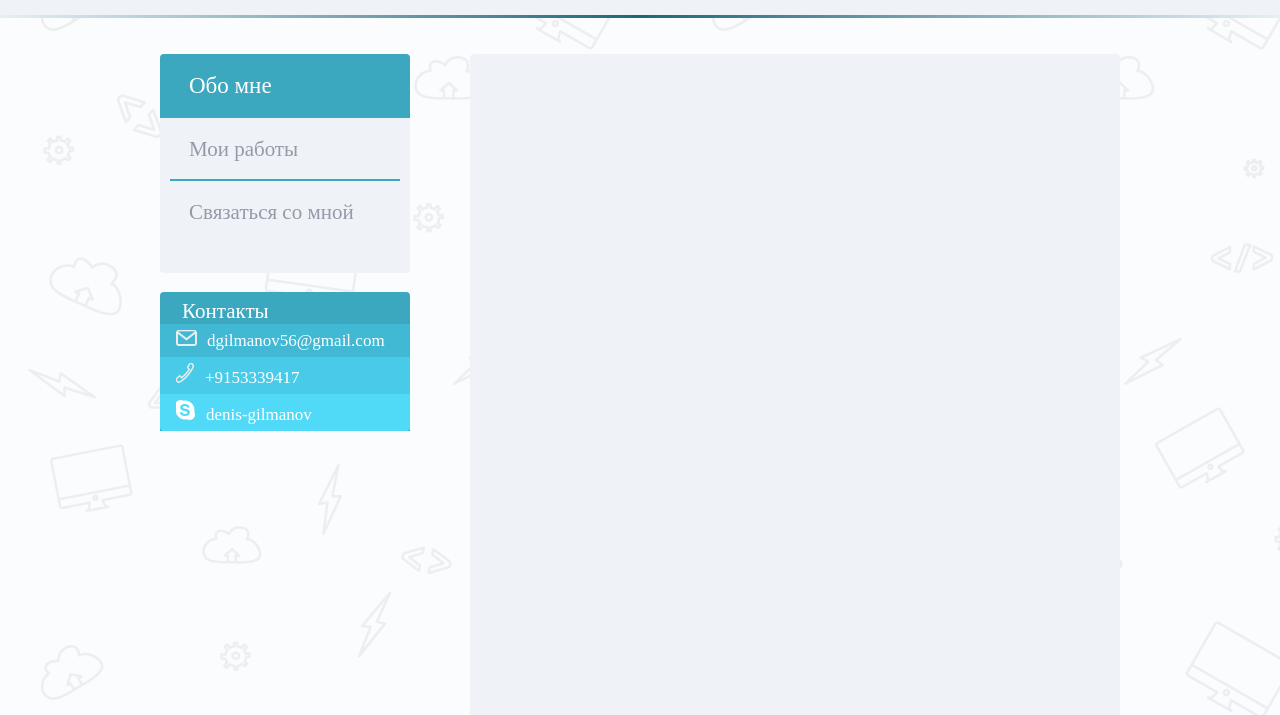
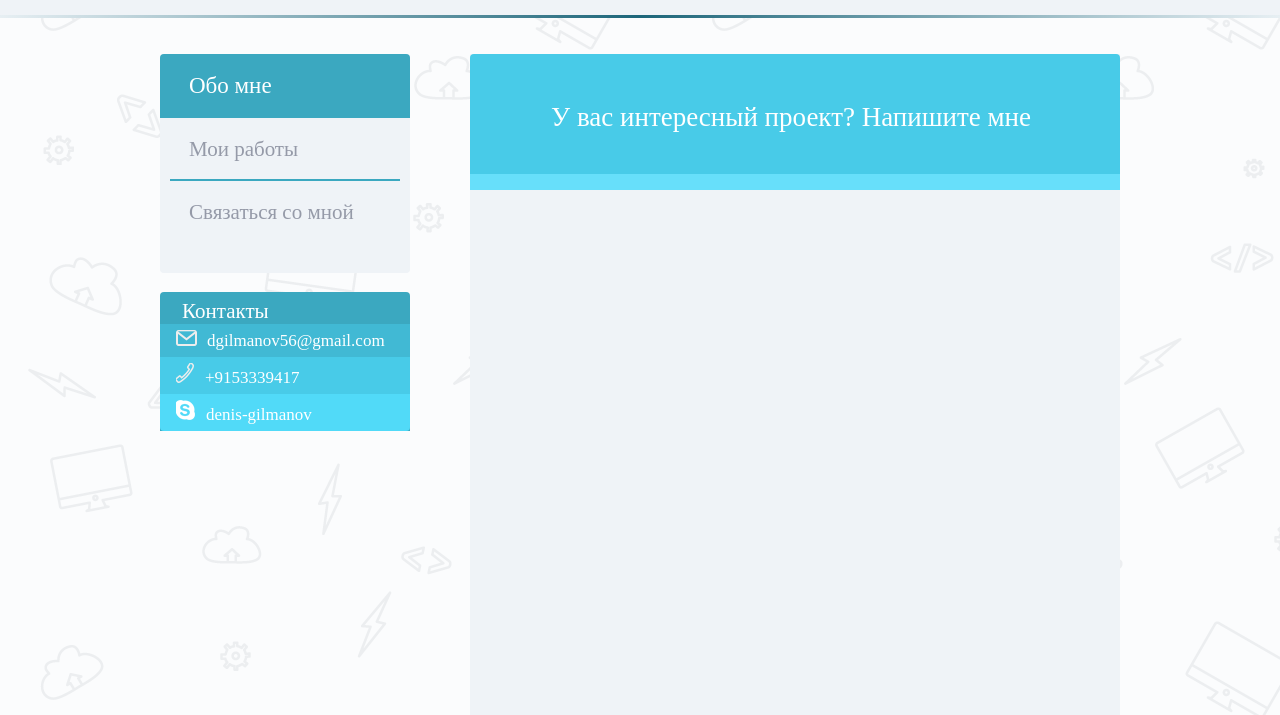
Before and after one commit to Den56/My-site, a website: page app/contact_me.html in a window 1280 px wide. Shown: the part 85-800 px from the top of the page. Drawn offline with nearby package versions, Linux system fonts and the light colour scheme.

Commit message:
finish auth/my_pr/ start contact_me

```diff
--- /dev/null
+++ b/app/assets/css/contact_me.css
@@ -0,0 +1,29 @@
+.form_area {
+	height: 800px;
+	background-color: #eff3f7;
+
+}
+
+.title_top {
+	padding: 43px 26px 36px 18px;
+  	margin: 0 0 45px;
+
+  	font-size: 1.688em;
+  	line-height: 1.5;
+  	text-align: center;
+  	border-width: 19px;
+  	float: none;
+    color: #fff;
+
+	font-weight: 300;
+	background: #48cbe8;
+    display: block;
+    border-radius: 4px 4px 0 0;
+  	border-bottom: 16px solid #67dffa;
+}
+
+.title_top:after {
+	content: '';
+  	display: table;
+  	clear: both;
+}
--- a/app/assets/css/main.css
+++ b/app/assets/css/main.css
@@ -106,7 +106,7 @@ filter: progid:DXImageTransform.Microsoft.gradient( startColorstr='#e7eff3', end
 .main_inf {
 	float: right;
 	width: 650px;
-	min-height: 960px;
+	min-height: 950px;
 	display: inline-block;
 };
 
--- a/app/contact_me.html
+++ b/app/contact_me.html
@@ -7,7 +7,7 @@
 <meta name=description content="Site of web-developer">
 <meta name=keywords content="Гильманов Денис">
 <link href="assets/css/main.css" rel="stylesheet">
-<link href="assets/css/my_projects.css" rel="stylesheet">
+<link href="assets/css/contact_me.css" rel="stylesheet">
 <link href="bower/normalize.css/normalize.css" rel="stylesheet">
 <link href="assets/img/favicon.ico" rel="icon" type="image/icon">
 </head>
@@ -32,7 +32,18 @@
 </header>
 <div class="page">
 	<section class="main_inf">
-		<article class="projects_area">
+		<article class="form_area">
+			<h1 class="title_top">
+			У вас интересный проект? Напишите мне
+			</h1>
+			<form action="#" class="feedback" role="form" method="post">
+			<div class="close_error" style="display: none">
+			<h2>Ошибка!</h2>
+			<p></p>
+			</div>
+			<input name="feedback_frm" type="hidden" value="1">
+			<div class="form_in"></div>
+			</form>
 
 		</article>
 	</section>
```
